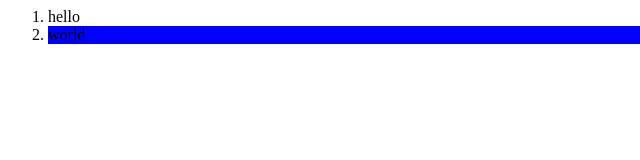
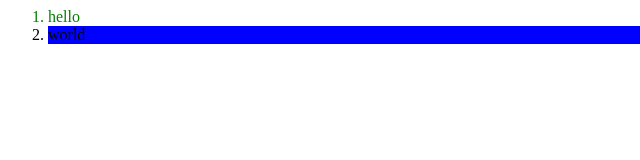
Before and after one commit to goodlordian/test, a plain HTML site: page index.html in a window 1280 px wide. Shown: the full height of the page, 0-640 px from the left. Drawn offline with Linux system fonts and the light colour scheme.

Commit message:
Update index.html

```diff
--- a/index.html
+++ b/index.html
@@ -5,7 +5,7 @@
 
   <body>
 <ol >
-  <li style="color": green;> hello </li>
+  <li style="color: green;"> hello </li>
   <li style="font: arial; background-color:blue;"> world </li>
 </ol>
   </body>
```
